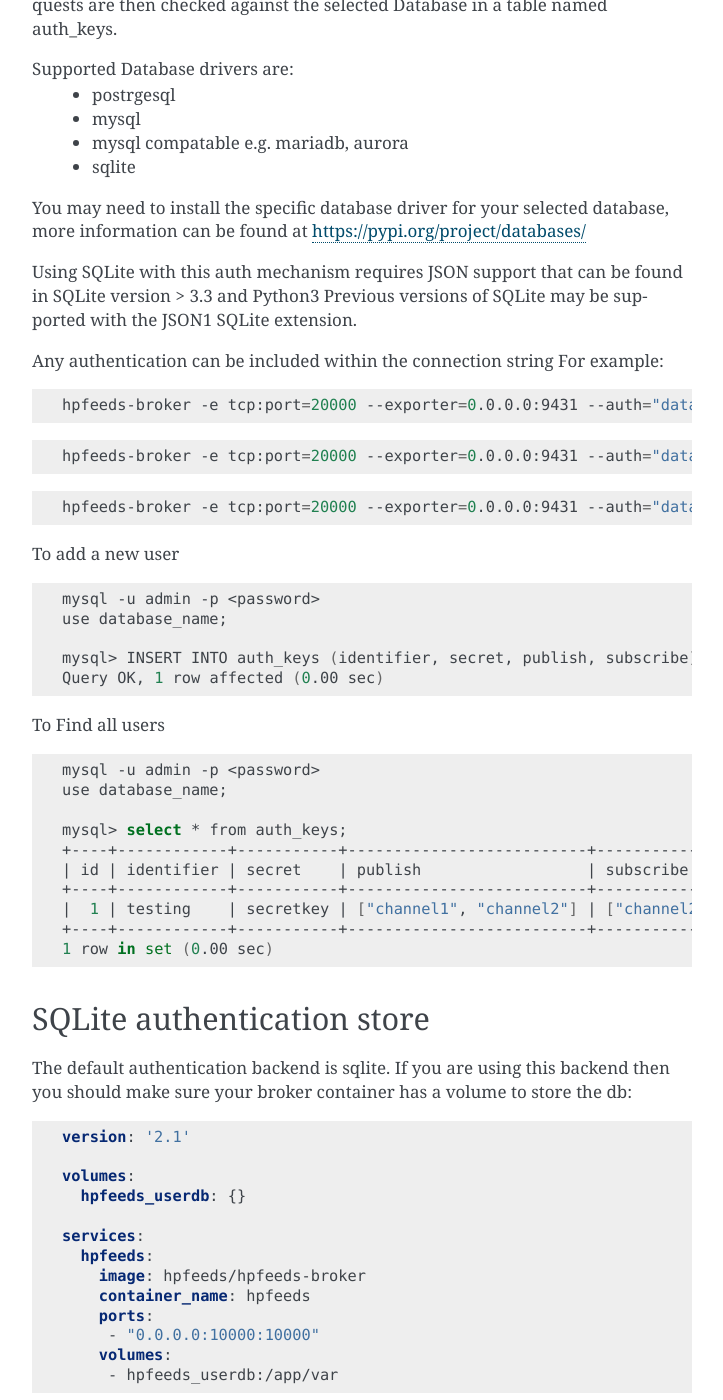
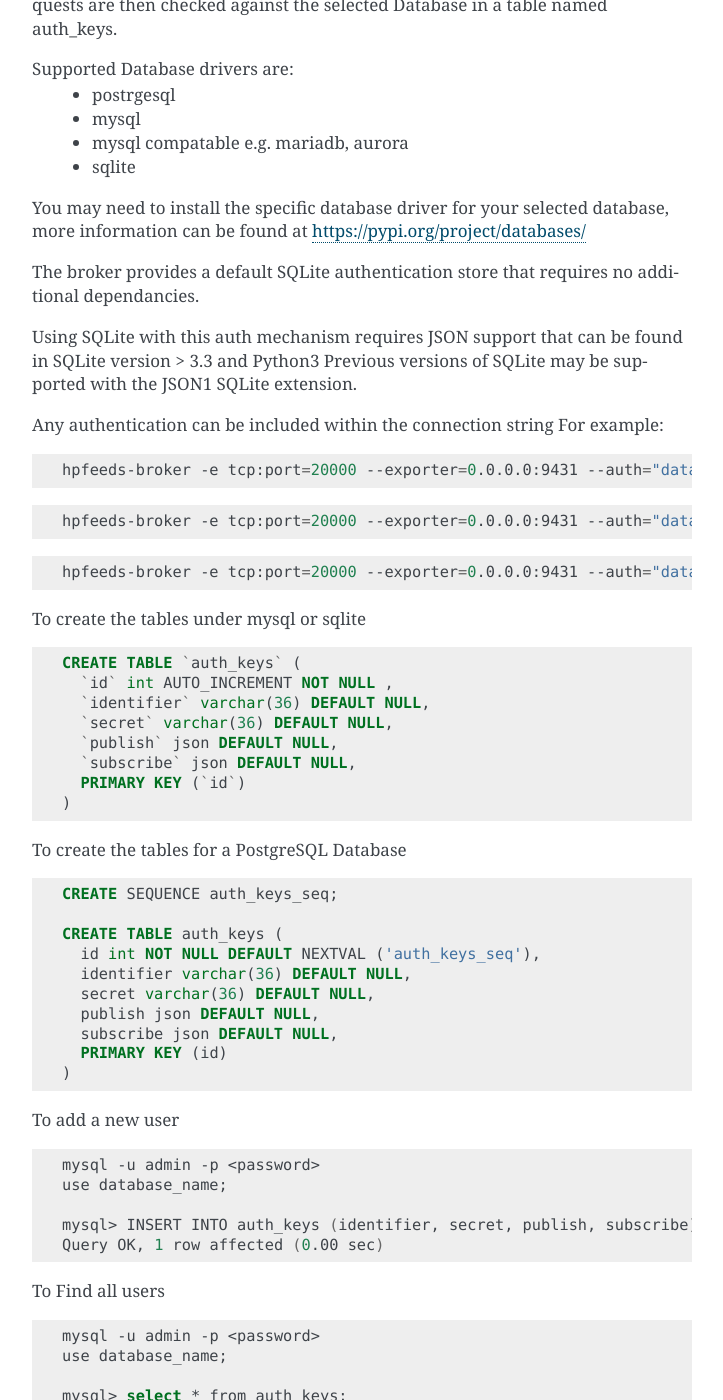
Before and after one commit to hpfeeds/hpfeeds, a Sphinx documentation site: the page built from docs/broker.rst, in a window 1280 px wide and 1400 px high, scrolled down 2050 px. Shown: the whole window, without its empty margins (388-1111 px from the left). Built offline with Sphinx 7.4.7, drawn with Linux system fonts in a browser that asks for light colours.

Commit message:
Add create Table example to broker docs

```diff
--- a/docs/broker.rst
+++ b/docs/broker.rst
@@ -109,15 +109,18 @@ found at https://pypi.org/project/databases/
   $ pip install databases[mysql]
   $ pip install databases[sqlite]
 
+The broker provides a default SQLite authentication store that requires no additional dependancies.
+
 Using SQLite with this auth mechanism requires JSON support that can be found in SQLite version > 3.3 and Python3
 Previous versions of SQLite may be supported with the JSON1 SQLite extension.
+
 
 Any authentication can be included within the connection string
 For example:
 
 .. code-block:: bash
 
-    hpfeeds-broker -e tcp:port=20000 --exporter=0.0.0.0:9431 --auth="database+mysql://honeyswarm:honeyswarm@127.0.0.1/honeyswarm"
+    hpfeeds-broker -e tcp:port=20000 --exporter=0.0.0.0:9431 --auth="database+mysql://username:password@127.0.0.1/example"
 
 
 .. code-block:: bash
@@ -127,6 +130,34 @@ For example:
 .. code-block:: bash
 
     hpfeeds-broker -e tcp:port=20000 --exporter=0.0.0.0:9431 --auth="database+sqlite:///auth_keys.db"
+
+To create the tables under mysql or sqlite
+
+.. code-block:: sql
+
+    CREATE TABLE `auth_keys` (
+      `id` int AUTO_INCREMENT NOT NULL ,
+      `identifier` varchar(36) DEFAULT NULL,
+      `secret` varchar(36) DEFAULT NULL,
+      `publish` json DEFAULT NULL,
+      `subscribe` json DEFAULT NULL,
+      PRIMARY KEY (`id`)
+    )
+
+To create the tables for a PostgreSQL Database
+
+.. code-block:: sql
+
+    CREATE SEQUENCE auth_keys_seq;
+
+    CREATE TABLE auth_keys (
+      id int NOT NULL DEFAULT NEXTVAL ('auth_keys_seq'),
+      identifier varchar(36) DEFAULT NULL,
+      secret varchar(36) DEFAULT NULL,
+      publish json DEFAULT NULL,
+      subscribe json DEFAULT NULL,
+      PRIMARY KEY (id)
+    )
 
 To add a new user
 
```
